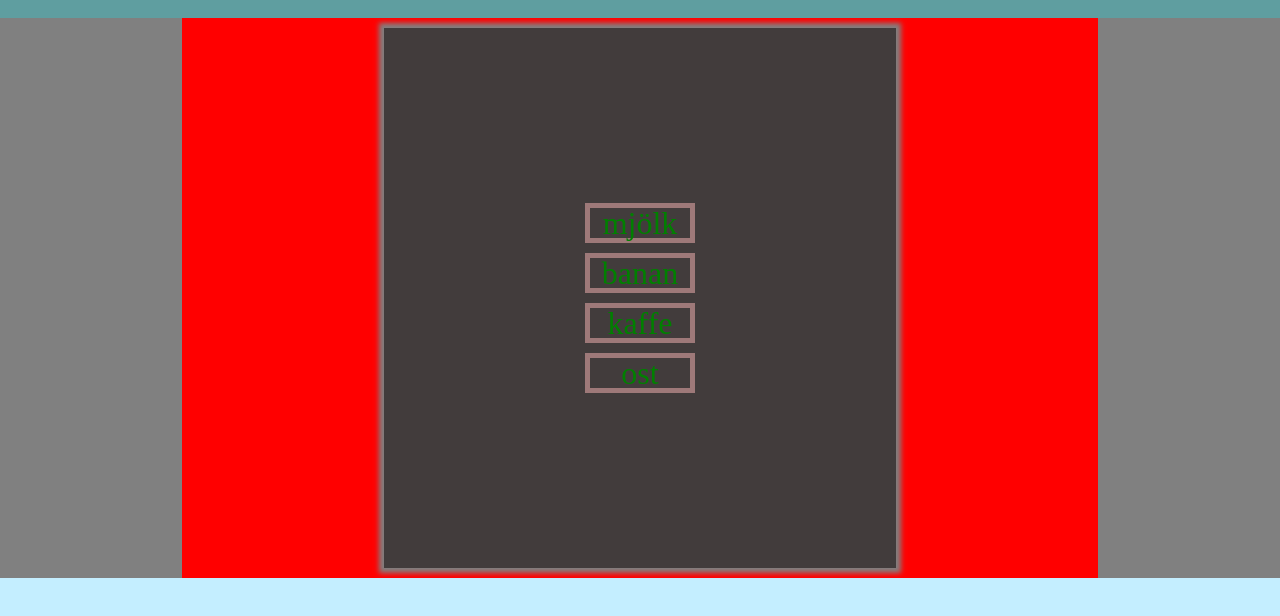
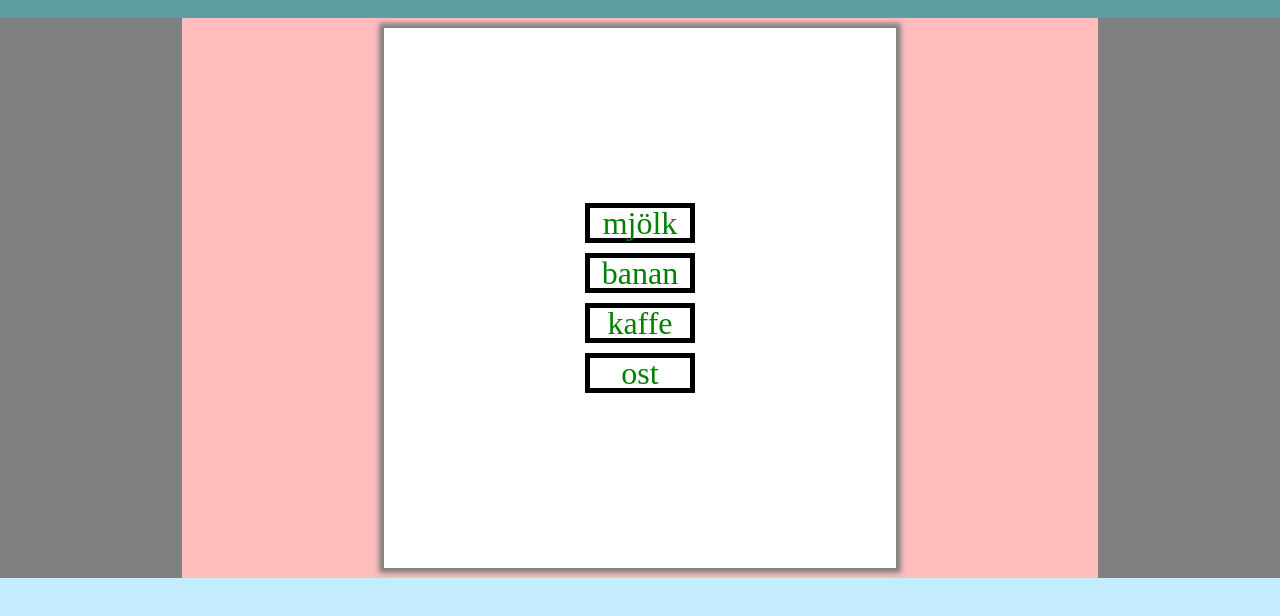
Before and after one commit to simonhalvorsen92/ToDoList, a website: page index.html in a window 1280 px wide. Shown: the part 102-718 px from the top of the page. Drawn offline with Linux system fonts and the light colour scheme.

Commit message:
changeColors

```diff
--- a/scss/main.scss
+++ b/scss/main.scss
@@ -27,7 +27,7 @@ body {
       width: 70%;
       background-color: rgb(255, 255, 255);
       @include mixins.desktop {
-        background-color: red;
+        background-color: rgb(255, 189, 189);
       }
 
       ul {
@@ -45,12 +45,12 @@ body {
         line-height: 30px;
 
         @include mixins.desktop {
-          background-color: rgb(66, 60, 60);
+          background-color: rgb(255, 255, 255);
           font-size: 2em;
           gap: 10px;
 
           li {
-            border: 5px solid rgb(158, 121, 121);
+            border: 5px solid rgb(0, 0, 0);
             width: 100px;
           }
         }
```
Also changed, not shown: css/main.css.
